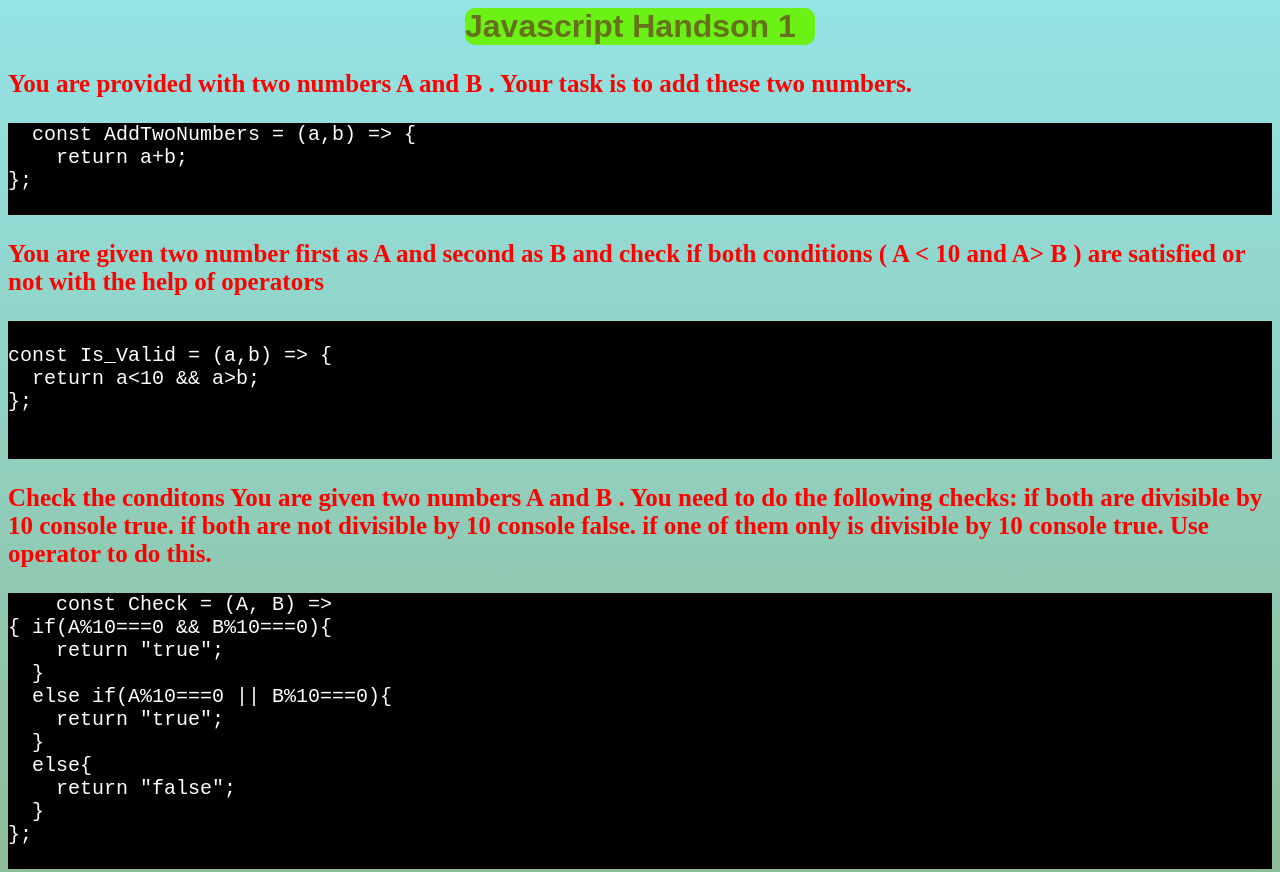
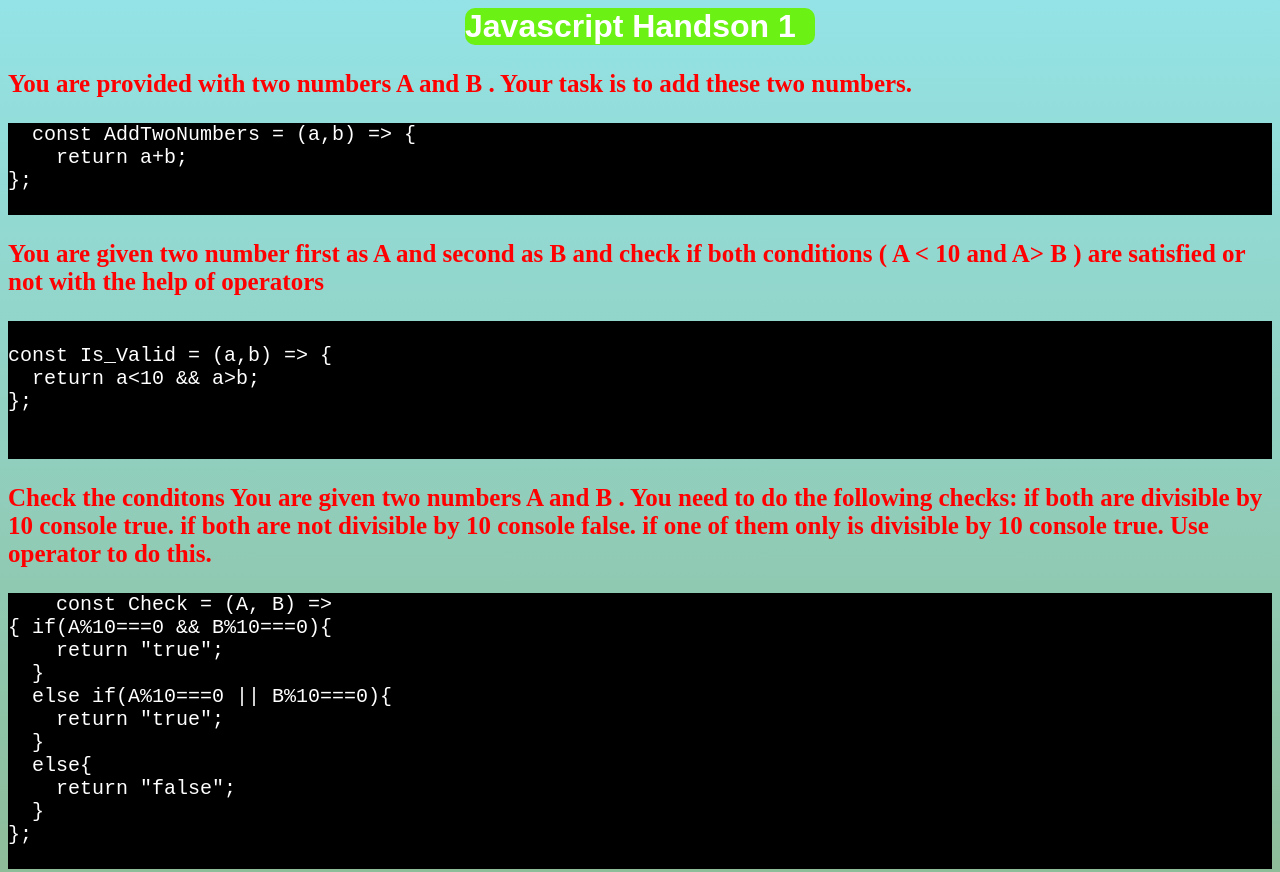
Before and after one commit to Chintu5268/js_handson_1, a plain HTML site: page index.html in a window 1280 px wide. Shown: the top 872 px of the page. Drawn offline with Linux system fonts and the light colour scheme; a script that the page names is missing.

Commit message:
changing the font color of h1

```diff
--- a/style.css
+++ b/style.css
@@ -7,7 +7,7 @@
   background-color: rgb(108, 241, 20);
   margin: 0 auto;
   border-radius: 10px;
-  color: rgb(101, 114, 27);
+  color: #fff;
   font-family: sans-serif;
   animation-name: js;
   animation-duration: 3s;
```
Also changed, not shown: index.js (added).
